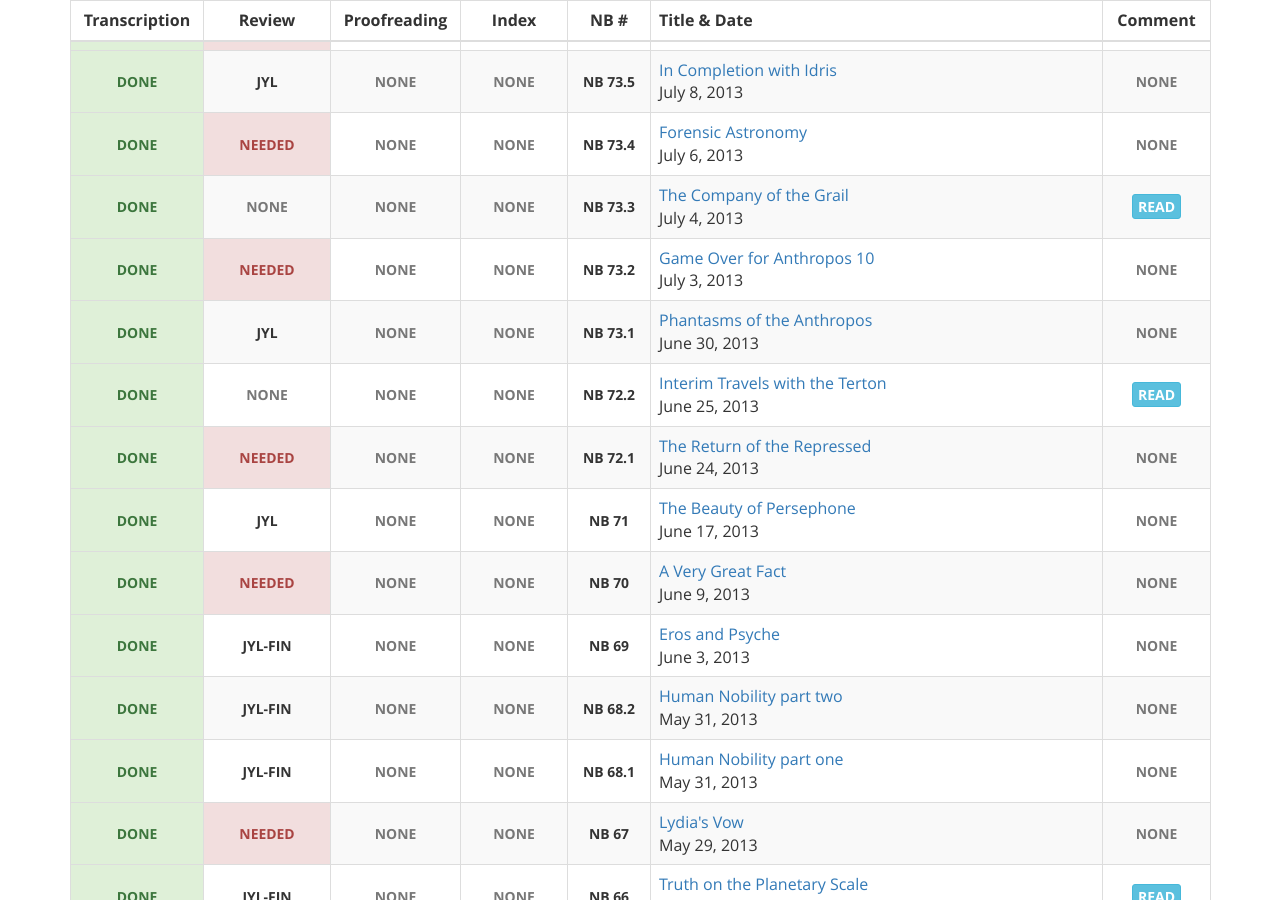
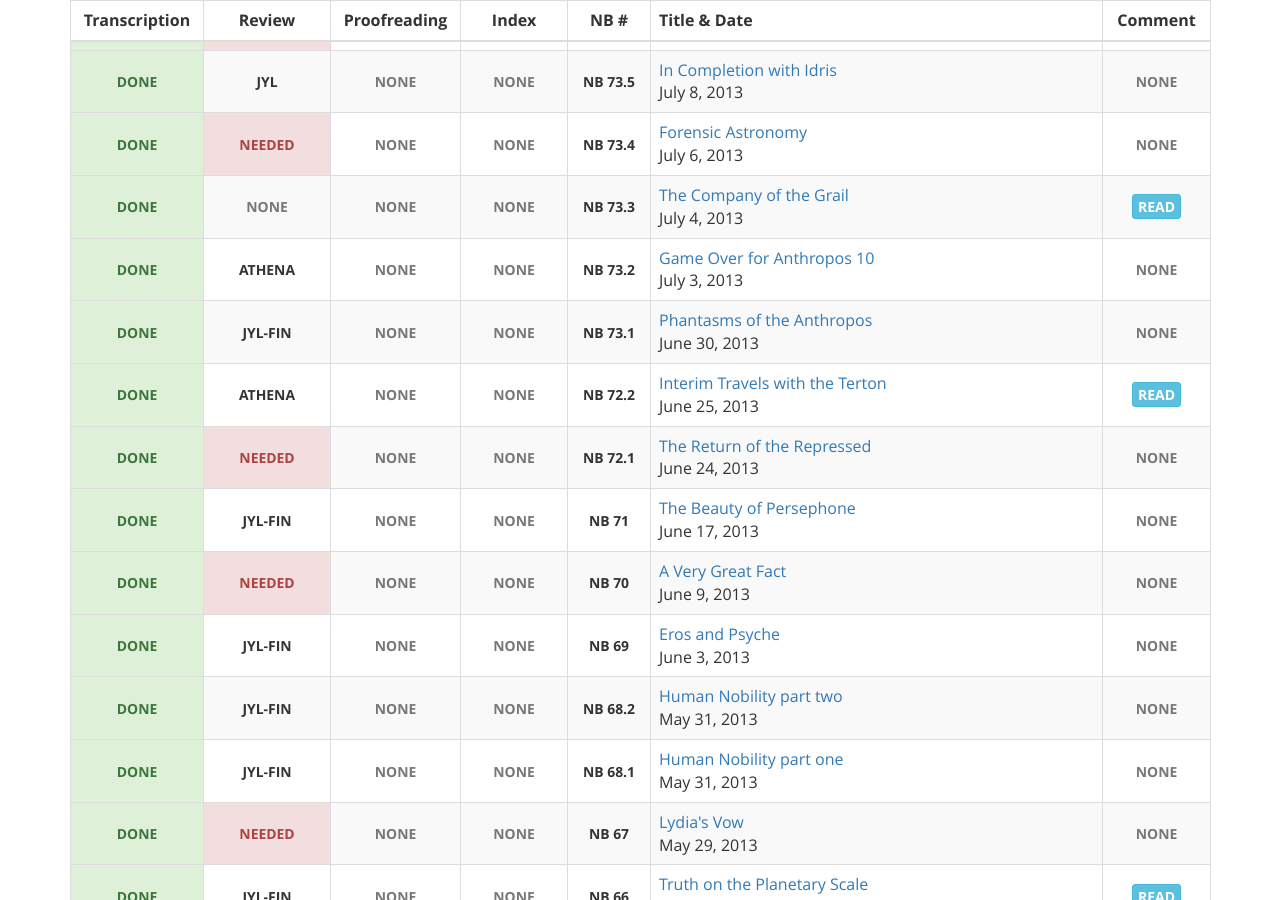
Before and after one commit to gaiaspora/gaiaspora.github.io, a Jekyll site: the page built from content/navigator-briefings.markdown, in a window 1280 px wide and 900 px high, scrolled down 3708 px. Built offline with Jekyll 4.4.1, drawn with Linux system fonts in a browser that asks for light colours; some of the changed text lies outside the part shown.

Commit message:
Update nb.yaml

```diff
--- a/_data/nb.yaml
+++ b/_data/nb.yaml
@@ -495,7 +495,7 @@
 
 - NB: "73.2"
   Transcription: "done"
-  Review: "needed"
+  Review: "Athena"
   Proofreading: "none"
   Index: "none"
   Title: "Game Over for Anthropos 10"
@@ -504,7 +504,7 @@
 
 - NB: "73.1"
   Transcription: "done"
-  Review: "JYL"
+  Review: "JYL-FIN"
   Proofreading: "none"
   Index: "none"
   Title: "Phantasms of the Anthropos"
@@ -513,7 +513,7 @@
 
 - NB: "72.2"
   Transcription: "done"
-  Review: "none"
+  Review: "Athena"
   Proofreading: "none"
   Index: "none"
   Title: "Interim Travels with the Terton"
@@ -531,7 +531,7 @@
 
 - NB: "71"
   Transcription: "done"
-  Review: "JYL"
+  Review: "JYL-FIN"
   Proofreading: "none"
   Index: "none"
   Title: "The Beauty of Persephone"
@@ -846,7 +846,7 @@
 
 - NB: "39"
   Transcription: "done"
-  Review: "needed"
+  Review: "LaNell"
   Proofreading: "none"
   Index: "none"
   Title: "Enter Mephisto"
@@ -882,7 +882,7 @@
 
 - NB: "35"
   Transcription: "done"
-  Review: "La-Nell"
+  Review: "Athena-FIN"
   Proofreading: "none"
   Index: "none"
   Title: "The Engendering Gaze"
```
